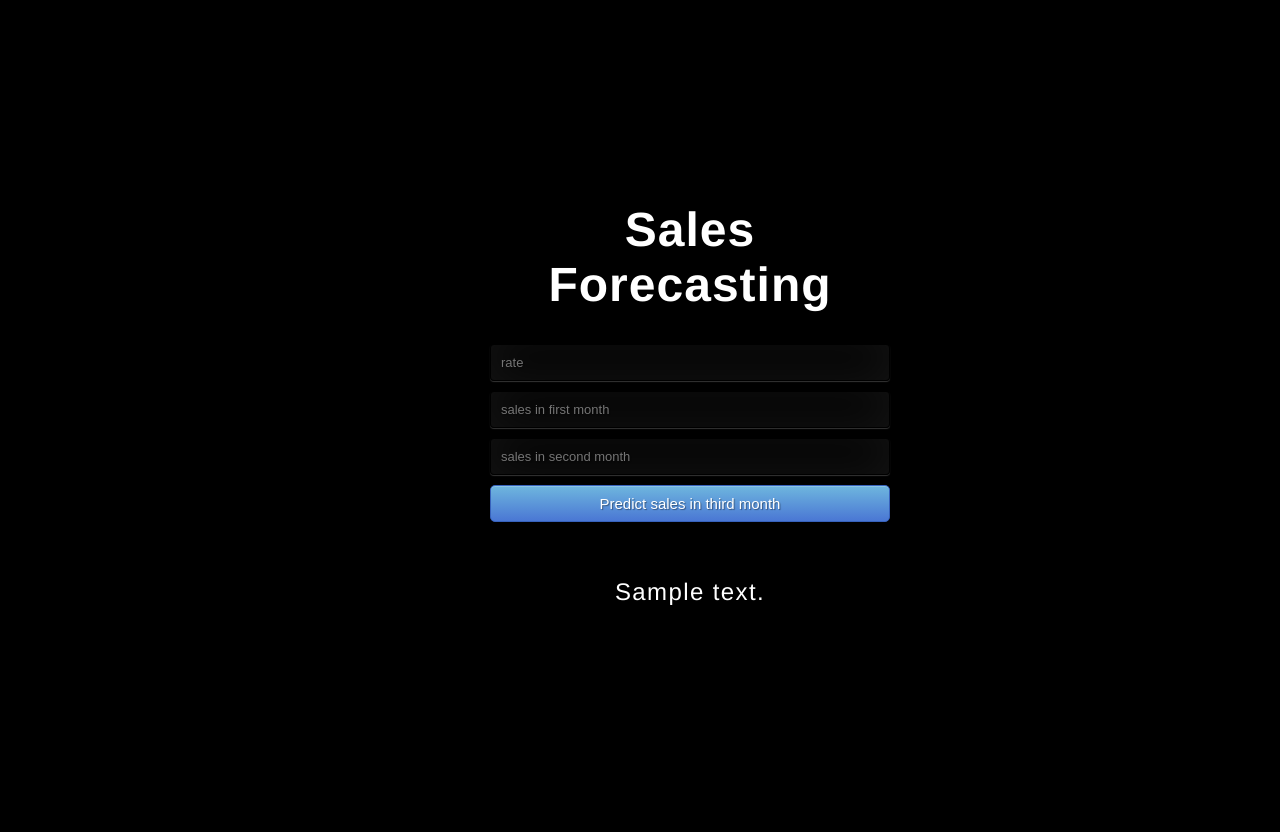
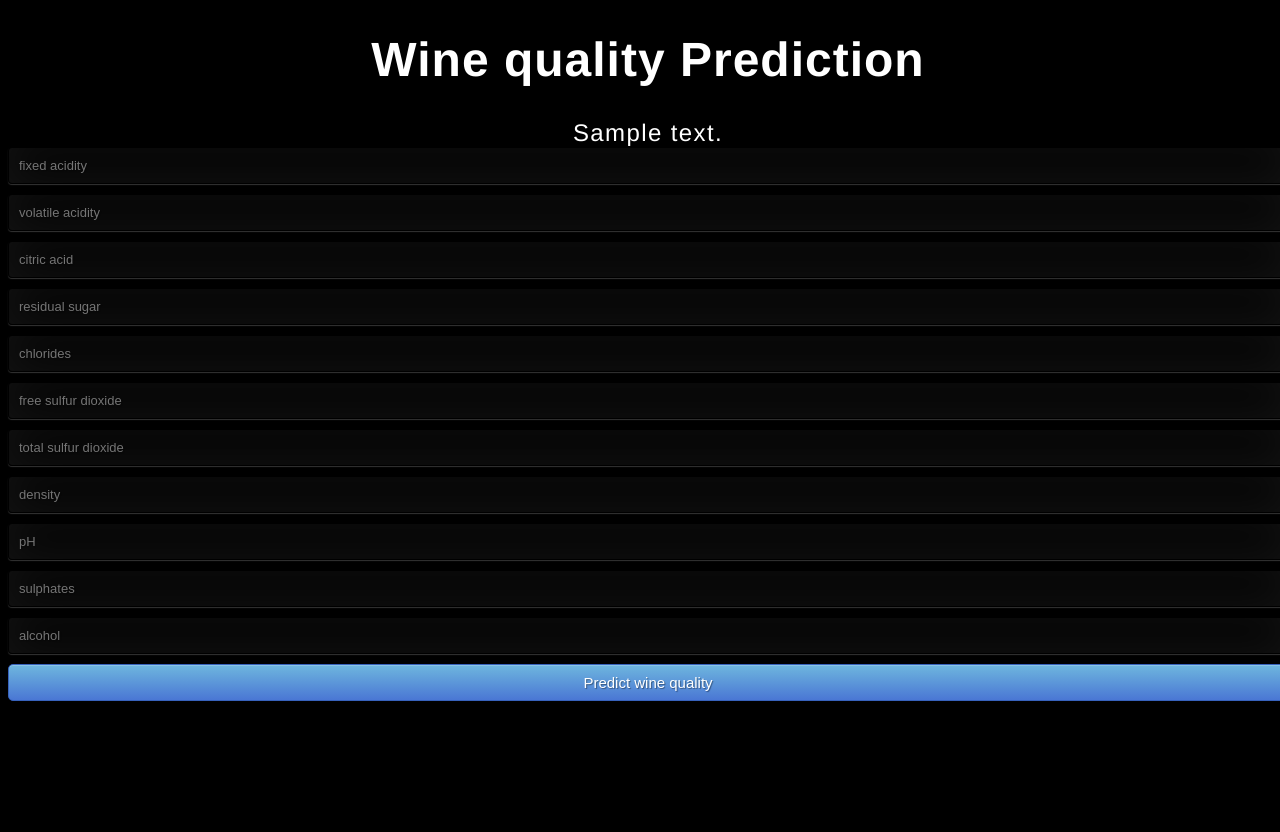
Before and after one commit to SameeraGrandhi/mlflow-on-k8s, a Flask app: template modelFlaskApp/templates/index.html in a window 1280 px wide. Before the commit the page ends 605 px from the top, so only its background shows below. Run offline with Flask 2, Linux system fonts and the light colour scheme; the template is opened without the code that fills it: most values are stand-ins (such as "Sample title", 1, 10 or a date in 2020); parts of the project's set-up code (start-up, migrations or seed data) failed here and were passed over.

Commit message:
bug fixed:

```diff
--- a/modelFlaskApp/kubernetes/flask-deployment.yaml
+++ b/modelFlaskApp/kubernetes/flask-deployment.yaml
@@ -2,6 +2,7 @@ apiVersion: v1
 kind: Service
 metadata:
    name: flaskapi-service
+   namespace: mlflowonkube
 spec:
    selector:
       app: flaskapi
@@ -16,6 +17,7 @@ apiVersion: apps/v1
 kind: Deployment
 metadata:
    name: flaskapi-deployment
+   namespace: mlflowonkube
    labels:
       app: flaskapi
 spec:
@@ -31,6 +33,9 @@ spec:
          containers:
          -  name: flaskapi
             image: srinivasanpramati2020/mlflow-flask
+            env:
+            -  name: MODEL_PATH
+               value: /mnt/mlflow/0/fe25e92156fa4b10b6b3a165a31ce676/artifacts/model
             ports:
             -  containerPort: 9791
             volumeMounts:
--- a/modelFlaskApp/static/css/style.css
+++ b/modelFlaskApp/static/css/style.css
@@ -24,14 +24,7 @@ body {
 	letter-spacing:1.4px;
 
 }
-.login {
-	position: absolute;
-	top: 40%;
-	left: 50%;
-	margin: -150px 0 0 -150px;
-	width:400px;
-	height:400px;
-}
+
 
 .login h1 { color: #fff; text-shadow: 0 0 10px rgba(0,0,0,0.3); letter-spacing:1px; text-align:center; }
 
--- a/modelFlaskApp/templates/index.html
+++ b/modelFlaskApp/templates/index.html
@@ -1,36 +1,41 @@
 <!DOCTYPE html>
-<html >
+<html>
 <head>
-  <meta charset="UTF-8">
-  <title>Deployment Tutorial 1</title>
-  <link href='https://fonts.googleapis.com/css?family=Pacifico' rel='stylesheet' type='text/css'>
-<link href='https://fonts.googleapis.com/css?family=Arimo' rel='stylesheet' type='text/css'>
-<link href='https://fonts.googleapis.com/css?family=Hind:300' rel='stylesheet' type='text/css'>
-<link href='https://fonts.googleapis.com/css?family=Open+Sans+Condensed:300' rel='stylesheet' type='text/css'>
-<link rel="stylesheet" href="{{ url_for('static', filename='css/style.css') }}">
+<meta charset="UTF-8">
+<title>Wine quality Prediction</title>
+<link href='https://fonts.googleapis.com/css?family=Pacifico'
+	rel='stylesheet' type='text/css'>
+<link href='https://fonts.googleapis.com/css?family=Arimo'
+	rel='stylesheet' type='text/css'>
+<link href='https://fonts.googleapis.com/css?family=Hind:300'
+	rel='stylesheet' type='text/css'>
+<link
+	href='https://fonts.googleapis.com/css?family=Open+Sans+Condensed:300'
+	rel='stylesheet' type='text/css'>
+<link rel="stylesheet"
+	href="{{ url_for('static', filename='css/style.css') }}">
 
 </head>
 
 <body style="background: #000;">
- <div class="login">
-	<h1>Sales Forecasting</h1>
-
-     <!-- Main Input For Receiving Query to our ML -->
-    <form action="{{ url_for('predict')}}"method="post">
-    	<input type="text" name="rate" placeholder="rate" required="required" />
-        <input type="text" name="sales in first month" placeholder="sales in first month" required="required" />
-		<input type="text" name="sales in second month" placeholder="sales in second month" required="required" />
-
-
-        <button type="submit" class="btn btn-primary btn-block btn-large">Predict sales in third month</button>
-    </form>
-
-   <br>
-   <br>
-   {{ prediction_text }}
-
- </div>
-
-
+	<div class="login">
+		<h1>Wine quality Prediction</h1>
+		{{ prediction_text }}
+		<!-- Main Input For Receiving Query to our ML -->
+		<form action="{{ url_for('predict')}}" method="post">
+			<input type="text" name="fixed acidity" placeholder="fixed acidity" required="required" />
+			 <input type="text" name="volatile acidity" placeholder="volatile acidity" required="required" />
+			 <input type="text" name="citric acid" placeholder="citric acid" required="required" />
+			 <input type="text" name="residual sugar" placeholder="residual sugar" required="required" />
+			 <input type="text" name="chlorides" placeholder="chlorides" required="required" />
+			 <input type="text" name="free sulfur dioxide" placeholder="free sulfur dioxide" required="required" />
+			 <input type="text" name="total sulfur dioxide" placeholder="total sulfur dioxide" required="required" />
+			 <input type="text" name="density" placeholder="density" required="required" />
+			 <input type="text" name="pH" placeholder="pH" required="required" />
+			 <input type="text" name="sulphates" placeholder="sulphates" required="required" />
+ 			<input type="text" name="alcohol" placeholder="alcohol" required="required" />
+			<button type="submit" class="btn btn-primary btn-block btn-large">Predict wine quality</button>
+		</form>
+	</div>
 </body>
 </html>
```
